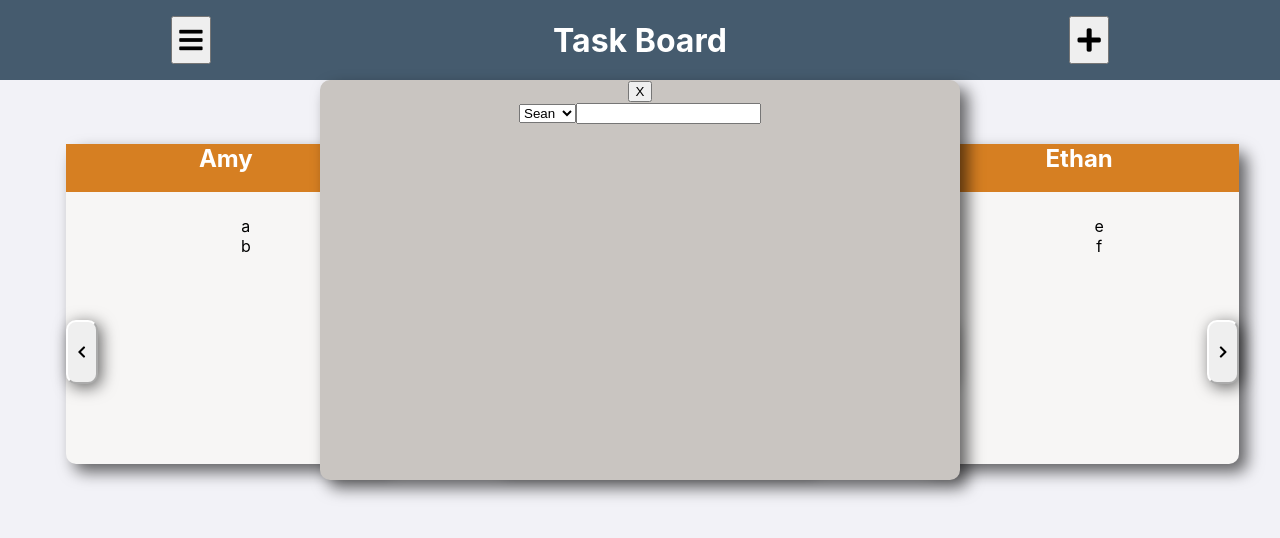
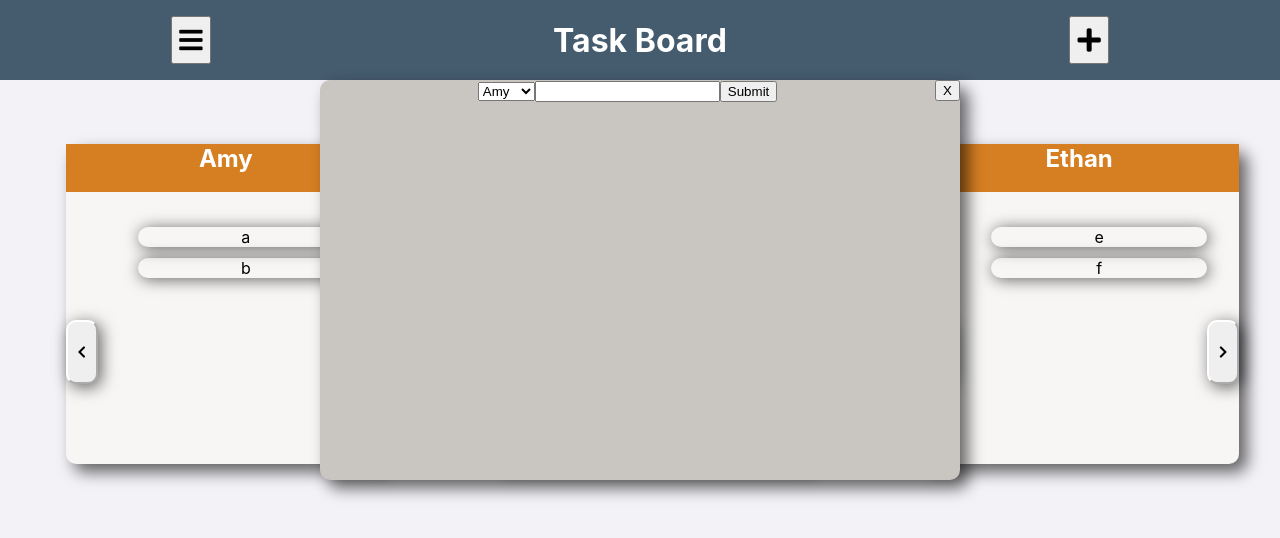
Before and after one commit to jmw321/Todolist, a React (Create React App) app: page / in a window 1280 px wide. Both pictures are taken after a click on the button 1089 px from the left and 40 px from the top of the page. Shown: the top 538 px of the page. Built offline with nearby package versions, Linux system fonts and the light colour scheme.

Commit message:
added form event handlers for selection, text input, submit

```diff
--- a/src/App.css
+++ b/src/App.css
@@ -25,6 +25,12 @@
   box-shadow: .5rem .5rem 1rem rgba(0, 0, 0, 0.6);
 }
 
+.cardItemList {
+  border-radius: 10px;
+  border-color: white;
+  box-shadow: .1rem .1rem 1rem rgba(0, 0, 0, 0.6);
+  margin-top: 5%;
+}
 .innerCard {
   display: flex;
   flex-direction: row;
@@ -39,6 +45,10 @@
   color: white;
   margin: 0;
   height: 15%;
+}
+
+.close {
+  float: right;
 }
 
 ul {
--- a/src/App.js
+++ b/src/App.js
@@ -4,6 +4,9 @@
   import Menu from './Menu.js';
   import Form from './TaskForm.js';
 
+
+
+  var value ='' ;
   var addShow = false;
   var menuShow = false;
   var boardItems = [{
@@ -23,19 +26,39 @@
     },
 
   ]
-
+var selectValue = boardItems[0].name;
 
 
   class App extends Component {
     constructor (props) {
       super(props);
-      this.state = {boardItems,addShow,menuShow}
+      this.state = {boardItems,addShow,menuShow,value,selectValue}
       this.showMenuClick = this.showMenuClick.bind(this)
       this.showAddClick = this.showAddClick.bind(this)
       this.showFormMenu = this.showFormMenu.bind(this)
+      this.addTaskClick = this.addTaskClick.bind(this)
+      this.handleChange = this.handleChange.bind(this);
+      this.handleSelect = this.handleSelect.bind(this);
     }
 
 
+    handleChange (event) {
+      this.setState({value:event.target.value})
+
+    }
+
+    handleSelect (event) {
+      this.setState({selectValue: event.target.value})
+    }
+
+    addTaskClick (event) {
+      let newBoardItems = [...this.state.boardItems];
+      event.preventDefault()
+      console.log(this.state.selectValue)
+      newBoardItems.map(item => item.name === this.state.selectValue && item.items.push(this.state.value))
+      this.setState({boardItems:newBoardItems})
+
+    }
 
     showMenuClick () {
        this.state.menuShow === true? this.setState({menuShow:false}) : this.setState({menuShow:true});
@@ -66,7 +89,7 @@
       </header >
        < Menu menuShow = {this.state.menuShow} menuClick={this.showFormMenu}/>
        <main className = "mainContent" >
-       <Form  formshow = {this.state.addShow} showClick={this.showAddClick} />
+       {Form(this.state.addShow,this.showAddClick,this.state.boardItems,this.state.value,this.addTaskClick,this.handleChange,this.state.selectValue,this.handleSelect)}
           {
             boardItems.map(item => Card(item.name, item.items))
          }
--- a/src/Card.js
+++ b/src/Card.js
@@ -9,7 +9,7 @@
                <button id = "leftButton" className = "cardButton" >
                    <i class = "fas fa-chevron-left" > < /i>
                </button >
-            <ul> {items.map(item => < li > {item} < /li>)} </ul >
+            <ul> {items.map(item => < li className = "cardItemList"> {item} < /li>)} </ul >
                <button id = "rightButton" className = "cardButton" >
                   <i class = "fas fa-chevron-right" > < /i>
                </button >
--- a/src/TaskForm.js
+++ b/src/TaskForm.js
@@ -2,21 +2,22 @@ import React, {Component  } from 'react';
 import './App.css';
 
 
-class Form extends Component {
-render () { return (
-this.props.formshow === true &&
+var Form = ((addShow,showAddClick,boardItems,value,handleSubmit,handleChange,selectValue,handleSelect) => { return (
+   addShow === true &&
    <div className="form">
-   <button className="close" onClick={this.props.showClick}> X </button>
-     <form>
-     <select>
-      <option> Sean </option>
-      <option> Ethan </option>
+   <button className="close" onClick={showAddClick} > X </button>
+     <form onSubmit={handleSubmit} >
+     <select className="boardItemsOptions" value={selectValue} onChange={handleSelect}>
+     {boardItems.map(item => <option id={item.id}> {item.name} </option> )}
     </select>
-       <input type="text">
+       <input type="text" value={value} onChange={handleChange}>
+       </input>
+       <input type="submit" value="Submit">
+
        </input>
      </form>
    </div>
  )
  }
-}
+)
 export default Form;
```
